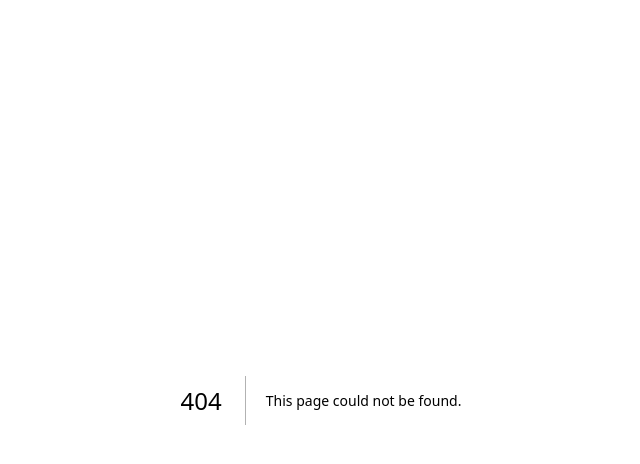
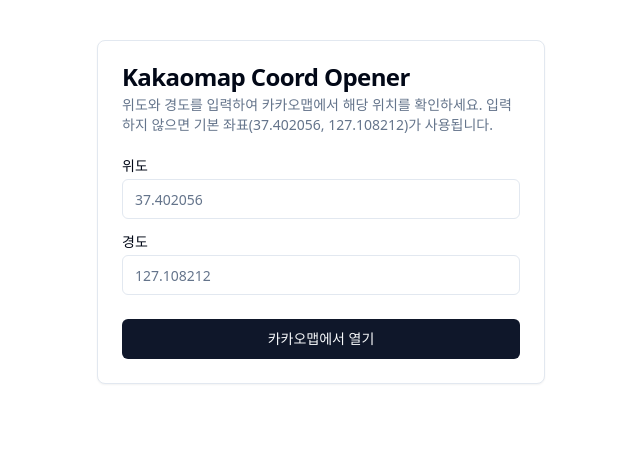
Before and after one commit to boxqkrtm/WebToolBox, a Next.js app: page /utils/kakaomap-coord-opener in a window 1280 px wide. Before the commit this address had no page. Shown: the top 464 px of the page, without its empty margins (319-959 px from the left). Built offline with nearby package versions, Linux system fonts and the light colour scheme.

Commit message:
카카오맵 추가

```diff
--- a/pages/index.tsx
+++ b/pages/index.tsx
@@ -5,7 +5,8 @@
 import { Label } from "@/components/ui/label";
 const pages = [
   { title: 'CSV Sorter', path: '/utils/csv-sorter' },
-  { title: 'tetrio.replay-editor', path: '/utils/tetrio-replay-editor' }
+  { title: 'tetrio.replay-editor', path: '/utils/tetrio-replay-editor' },
+  { title: 'KakaoMap Coord Opener', path: '/utils/kakaomap-coord-opener' }
 ];
 
 export default function Home() {
--- /dev/null
+++ b/pages/utils/kakaomap-coord-opener.tsx
@@ -0,0 +1,59 @@
+'use client'
+
+import { useState } from 'react'
+import { Button } from "@/components/ui/button"
+import { Input } from "@/components/ui/input"
+import { Label } from "@/components/ui/label"
+import { Card, CardContent, CardDescription, CardFooter, CardHeader, CardTitle } from "@/components/ui/card"
+
+export default function Component() {
+    const defaultLatitude = '37.402056'
+    const defaultLongitude = '127.108212'
+
+    const [latitude, setLatitude] = useState('')
+    const [longitude, setLongitude] = useState('')
+
+    const handleOpenMap = () => {
+        const lat = latitude || defaultLatitude
+        const lng = longitude || defaultLongitude
+        const url = `https://map.kakao.com/link/map/KakaoMapCoordOpener,${lat},${lng}`
+        window.open(url, '_blank')
+    }
+
+    return (
+        <Card className="w-full max-w-md mx-auto mt-10">
+            <CardHeader>
+                <CardTitle>Kakaomap Coord Opener</CardTitle>
+                <CardDescription>
+                    위도와 경도를 입력하여 카카오맵에서 해당 위치를 확인하세요.
+                    입력하지 않으면 기본 좌표(37.402056, 127.108212)가 사용됩니다.
+                </CardDescription>
+            </CardHeader>
+            <CardContent>
+                <div className="grid w-full items-center gap-4">
+                    <div className="flex flex-col space-y-1.5">
+                        <Label htmlFor="latitude">위도</Label>
+                        <Input
+                            id="latitude"
+                            placeholder={defaultLatitude}
+                            value={latitude}
+                            onChange={(e) => setLatitude(e.target.value)}
+                        />
+                    </div>
+                    <div className="flex flex-col space-y-1.5">
+                        <Label htmlFor="longitude">경도</Label>
+                        <Input
+                            id="longitude"
+                            placeholder={defaultLongitude}
+                            value={longitude}
+                            onChange={(e) => setLongitude(e.target.value)}
+                        />
+                    </div>
+                </div>
+            </CardContent>
+            <CardFooter>
+                <Button className="w-full" onClick={handleOpenMap}>카카오맵에서 열기</Button>
+            </CardFooter>
+        </Card>
+    )
+}
```
